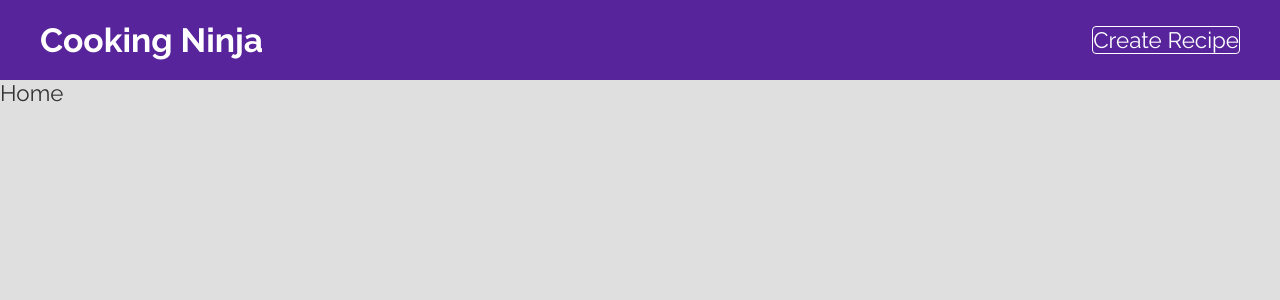
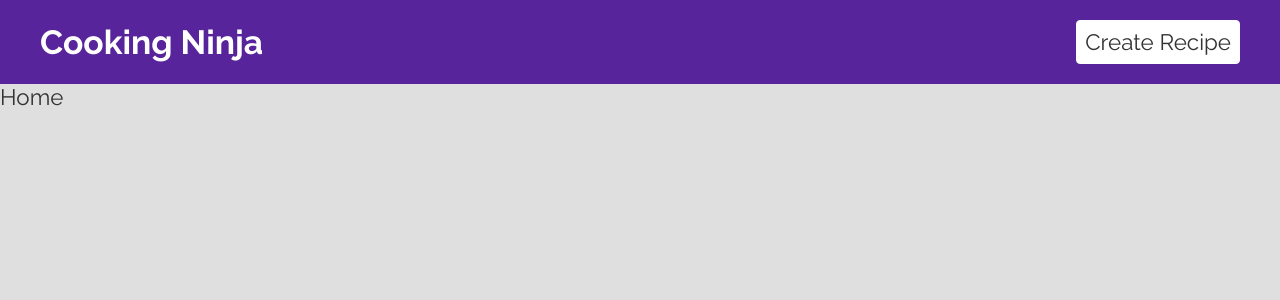
Before and after one commit to KisKisBarsik/Project-Preview-Setup, a React (Create React App) app: page / in a window 1280 px wide. In both pictures the pointer is over the link "Create Recipe". Shown: the top 300 px of the page. Built offline with nearby package versions, Linux system fonts and the light colour scheme.

Commit message:
Continuing writing code

```diff
--- a/src/App.js
+++ b/src/App.js
@@ -14,7 +14,6 @@ function App() {
   return (
     <div className="App">
       <BrowserRouter>
-
 
         <Navbar />
         <Switch>
--- a/src/components/Navbar.css
+++ b/src/components/Navbar.css
@@ -21,12 +21,12 @@
     color: #fff;
     text-decoration: none;
     margin-left: 40px;
-    padding: 8ox;
+    padding: 8px;
     border: 1px solid #fff;
     border-radius: 4px;
 }
 
-.navbra a:last-child:hover {
+.navbar a:last-child:hover {
     background: #fff;
     color: #333;
 }
```
